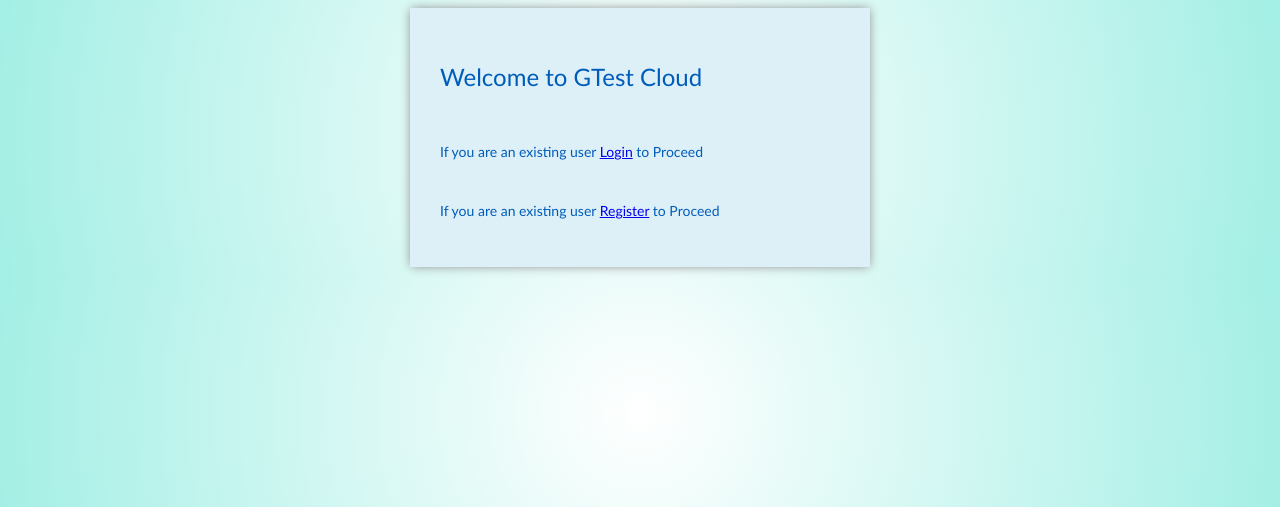
After one commit to karthagokul/cloud-testing, a PHP site: page / in a window 1280 px wide. The commit adds this page. Shown: the top 507 px of the page. Run offline with PHP 8.4, Linux system fonts and the light colour scheme.

Commit message:
PHP Style Fixes

```diff
--- /dev/null
+++ b/GTestCloud/index.php
@@ -0,0 +1,18 @@
+<!DOCTYPE html>
+
+<html>
+    <head>
+        <meta charset="UTF-8">
+        <title>GTest Cloud Web Interface</title>
+         <link href="index_style.css" rel="stylesheet" type="text/css" />
+    </head>
+    <body>
+        <?php
+        ?>
+        <div class="elegant-aero" >
+        <p class="aero_para_bold">Welcome to GTest Cloud</p><br/>
+        <p class="aero_para">If you are an existing user <a href="login.php">Login</a> to Proceed</p><br/>
+        <p class="aero_para">If you are an existing user <a href="register.php">Register</a> to Proceed</p><br/>
+        </div>
+    </body>
+</html>
--- a/GTestCloud/index_style.css
+++ b/GTestCloud/index_style.css
@@ -8,6 +8,20 @@ and open the template in the editor.
     Author     : karthgo
 */
 
+body{
+    /* IE10 Consumer Preview */
+    background-image: -ms-radial-gradient(center, circle farthest-corner, #FFFFFF 0%, #A3EFE5 100%);
+    /* Mozilla Firefox */
+    background-image: -moz-radial-gradient(center, circle farthest-corner, #FFFFFF 0%, #A3EFE5 100%);
+    /* Opera */
+    background-image: -o-radial-gradient(center, circle farthest-corner, #FFFFFF 0%, #A3EFE5 100%);
+    /* Webkit (Safari/Chrome 10) */
+    background-image: -webkit-gradient(radial, center center, 0, center center, 506, color-stop(0, #FFFFFF), color-stop(1, #A3EFE5));
+    /* Webkit (Chrome 11+) */
+    background-image: -webkit-radial-gradient(center, circle farthest-corner, #FFFFFF 0%, #A3EFE5 100%);
+    /* W3C Markup, IE10 Release Preview */
+    background-image: radial-gradient(circle farthest-corner at center, #FFFFFF 0%, #A3EFE5 100%);
+}
 .status-metro {
     display: inline-block;
     padding: 2px 5px;
@@ -90,7 +104,7 @@ color:#FF0000;
     margin-top: 10px;
     font-weight: bold;
 }
-.elegant-aero input[type="text"], .elegant-aero input[type="email"], .elegant-aero textarea, .elegant-aero select {
+.elegant-aero input[type="password"],input[type="text"], .elegant-aero input[type="email"], .elegant-aero textarea, .elegant-aero select {
     color: #888;
     width: 65%;
     padding: 5px 4px 0px 5px;
@@ -104,6 +118,7 @@ color:#FF0000;
     box-shadow: inset 1px 1px 2px rgba(200, 200, 200, 0.2);
     font: 200 24px/24px Arial, Helvetica, sans-serif;
 }
+
 .elegant-aero textarea{
     height:100px;
 }
@@ -126,3 +141,14 @@ color:#FF0000;
 .elegant-aero .button:hover{
     background: #3EB1DD;
 }
+
+.aero_para {
+    font: 14px "Trebuchet MS", Arial, Helvetica, sans-serif;
+    color: #005CB9;
+}
+
+.aero_para_bold {
+    font: 24px "Trebuchet MS", Arial, Helvetica, sans-serif;
+    color: #005CB9;
+    font-size: 200%;
+}
--- a/GTestCloud/login.php
+++ b/GTestCloud/login.php
@@ -1,6 +1,6 @@
 <html>
     <head>
-        <title>Login</title>
+        <title>GTest Cloud Web Login</title>
         <link href="index_style.css" rel="stylesheet" type="text/css" />
     </head>
     <body>
--- a/GTestCloud/register.php
+++ b/GTestCloud/register.php
@@ -1,6 +1,6 @@
 <html>
     <head>
-        <title>User registration form</title>
+        <title>GTest Cloud Web Registration</title>
         <link href="index_style.css" rel="stylesheet" type="text/css" />
     </head>
     <body>
```
Also changed, not shown: GTestCloud/viewall.php (+5 -5 lines). Lines whose indentation alone changed are shown as unchanged.
